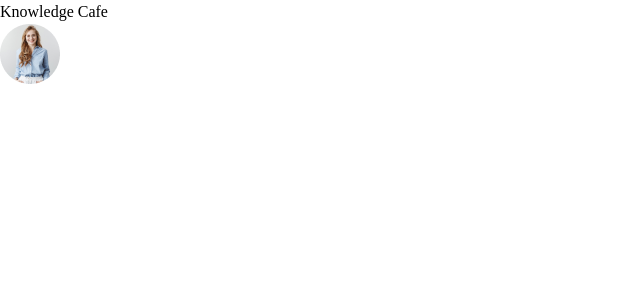
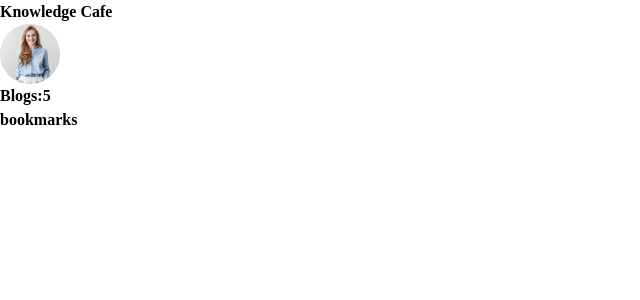
Before and after one commit to symadev/knowledge-cafe, a React (Vite) app: page / in a window 1280 px wide. Shown: the top 300 px of the page, without its empty margins (0-640 px from the left). Built offline with nearby package versions, Linux system fonts and the light colour scheme.

Commit message:
import props

```diff
--- a/package.json
+++ b/package.json
@@ -10,6 +10,7 @@
     "preview": "vite preview"
   },
   "dependencies": {
+    "prop-types": "^15.8.1",
     "react": "^19.0.0",
     "react-dom": "^19.0.0"
   },
--- a/src/App.jsx
+++ b/src/App.jsx
@@ -1,6 +1,7 @@
 
 import './App.css'
 import Blogs from './Component/Blogs/Blogs'
+import Bookmarks from './Component/Bookmarks/Bookmarks'
 import Header from './Component/Header/Header'
 
 function App() {
@@ -10,8 +11,10 @@ function App() {
     <>
 
     <Header></Header>
+    <div className='md:flex'>
     <Blogs></Blogs>
-
+    <Bookmarks></Bookmarks>
+    </div>
     </>
   )
 }
--- a/src/Component/Blogs/Blogs.jsx
+++ b/src/Component/Blogs/Blogs.jsx
@@ -15,8 +15,8 @@ const Blogs = () => {
     },[]);
 
     return (
-        <div>
-
+        <div className="md:w-2/3">
+            <h2 className="text-4xl">Blogs:{blogs.length}</h2>
         </div>
     );
 };
--- /dev/null
+++ b/src/Component/Bookmarks/Bookmarks.jsx
@@ -0,0 +1,11 @@
+
+
+const Bookmarks = () => {
+    return (
+        <div className="md:w-1/3">
+            <h2>bookmarks</h2>
+        </div>
+    );
+};
+
+export default Bookmarks;
--- a/src/index.css
+++ b/src/index.css
@@ -4,4 +4,7 @@
 @import url('https://fonts.googleapis.com/css2?family=Exo+2:ital,wght@0,100..900;1,100..900&display=swap');
 body{
     font-family: "Exo 2", serif;
+    font-optical-sizing: auto;
+    font-weight: 600;
+    font-style: normal;
 }
```
Also changed, not shown: src/Component/Blog/Blog.jsx (added, +13 -0 lines), 1 other file (tests, documents, lock files or other folders).
